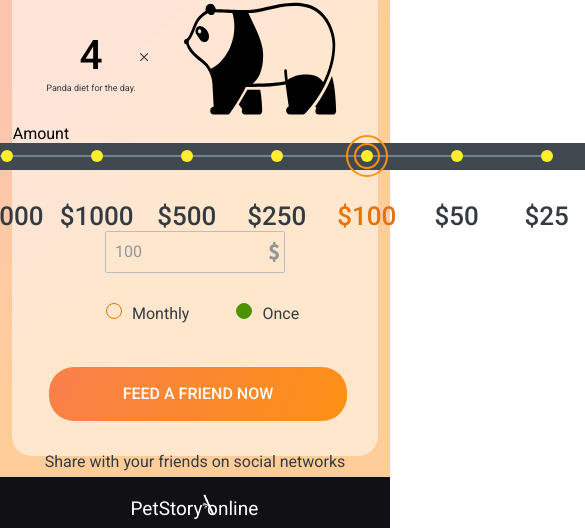
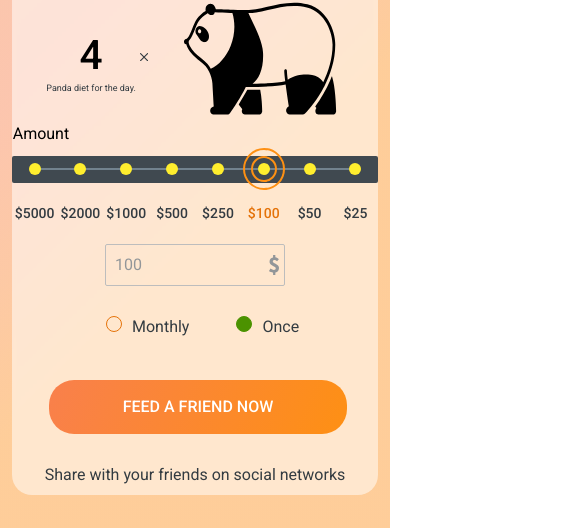
Before and after one commit to Shrai-dev/js-ts-projects, a plain HTML site: page online-zoo/pages/donate/index.html in a window 390 px wide. Shown: the part 889-1417 px from the top of the page, 585 px wide, since content can reach past the window. Drawn offline with Linux system fonts and the light colour scheme.

Commit message:
fix: correct styles for amount panel

```diff
--- a/online-zoo/pages/donate/styles/scss/media.scss
+++ b/online-zoo/pages/donate/styles/scss/media.scss
@@ -71,6 +71,16 @@
 			&::before {
 				width: 710px;
 				left: 55px;
+			}
+			.pay__label {
+					&:nth-child(1) {
+						display: none;
+					}
+			}
+			.pay__label {
+				&:nth-child(1) {
+					display: none;
+				}
 			}
 		}
 	}
@@ -414,6 +424,19 @@
 @media screen and (max-width: 940px) {
 	.form__pay{
 		.pay__slider {
+		 width: 650px;
+		 position: relative;
+		 &::before {
+			width: 565px;
+			left: 45px;
+		 }
+	 }
+ }
+}
+
+@media screen and (max-width: 840px) {
+	.form__pay{
+		.pay__slider {
 		 width: 720px;
 		 position: relative;
 		 &::before {
@@ -443,6 +466,21 @@
     width: 94vw;
 		margin-top: 28px;
     padding: 30px 0 31px;
+  }
+	.form__pay {
+  	.pay__slider {
+			width: 94vw;
+			&::before {
+				width: 82vw;
+				left: 45px;
+			 }
+  	  .pay__label {
+  		  &::before {
+  		  	font-size: 20px;
+  		  	line-height: 130%;
+  		  }
+  	  }
+    }
   }
 	.animal__content {
     margin-top: 50px;
@@ -536,7 +574,7 @@
     background-position: -154px;
   }
 	.peak-friend {
-    height: 1145px;
+    height: 1200px;
   }
 	.peak-friend__title {
 		width: 100%;
@@ -550,7 +588,7 @@
 	}
 	.peek-friend__content {
     padding: 20px 0;
-		height: 591px;
+		height: 630px;
   }
 	.peek-friend__content-title {
     font-size: 24px;
@@ -601,6 +639,19 @@
     margin-top: 8px;
     margin-left: 1px;
   }
+	.form__pay {
+  	.pay__slider {
+			&::before {
+				left: 33px;
+			 }
+  	  .pay__label {
+  		  &::before {
+  		  	font-size: 18px;
+  		  	line-height: 30%;
+  		  }
+  	  }
+    }
+  }
 	.pay-slider {
     margin-top: -18px;
     margin-left: -10px;
@@ -609,10 +660,10 @@
     margin-top: 6px;
   }
 	.animal__widget-row {
-    margin-left: -100px;
+    margin-top: 10px;
   }
 	.animal__donate-icon {
-    left: 60vw;
+    left: 59vw;
   }
 	.footer {
     height: 334px;
@@ -735,9 +786,17 @@
     margin-top: 8px;
     margin-left: 1px;
   }
-	.pay-slider {
-    margin-top: -18px;
-    margin-left: -10px;
+	.form__pay {
+  	.pay__slider {
+			&::before {
+				left: 20px;
+			 }
+  	  .pay__label {
+  		  &::before {
+  		  	font-size: 14px;
+  		  }
+  	  }
+    }
   }
 	.animal__donate {
     margin-top: 6px;
@@ -750,9 +809,6 @@
 @media screen and (max-width: 400px) {
 	.animal__content {
     margin-left: 0;
-  }
-	.animal__widget-row {
-    margin-left: -140px;
   }
 	.animal__donate-icon {
     left: 66vw;
```
Also changed, not shown: online-zoo/pages/donate/styles/css/media.css, 1 other file.
